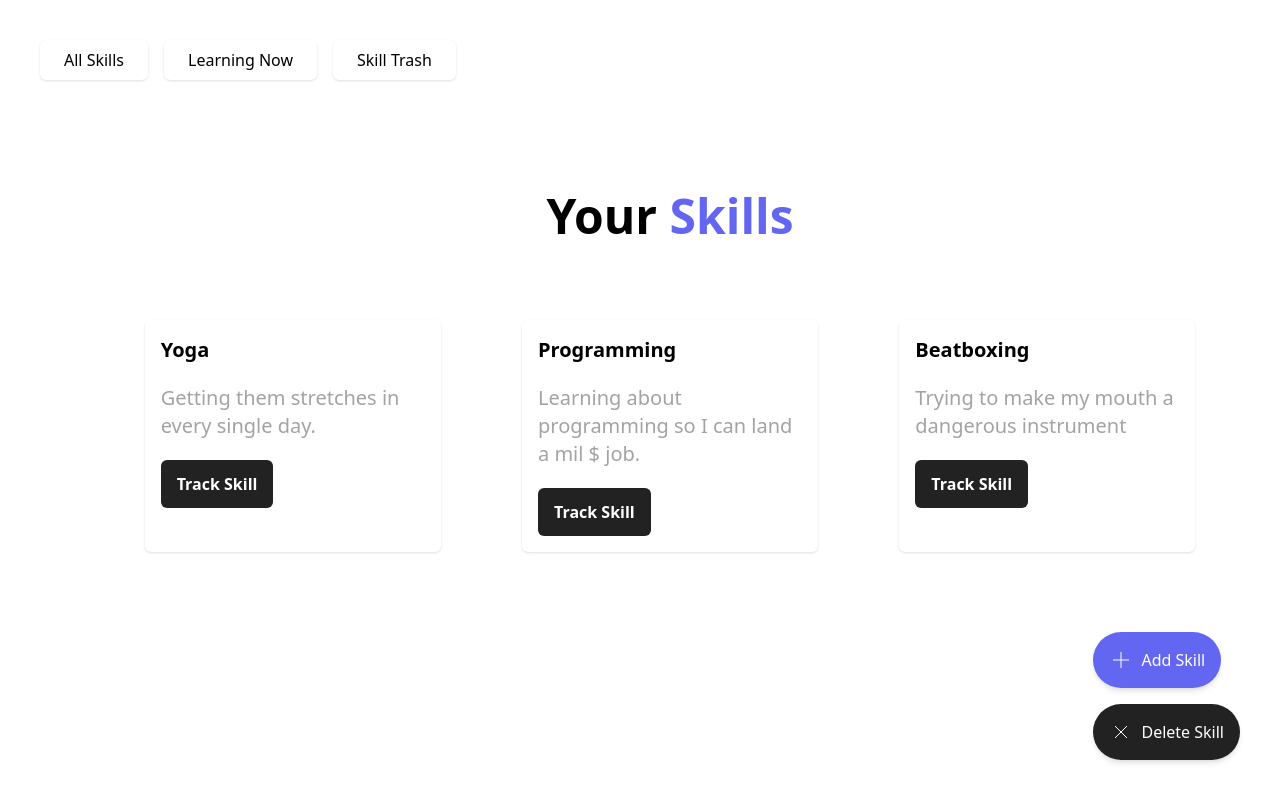
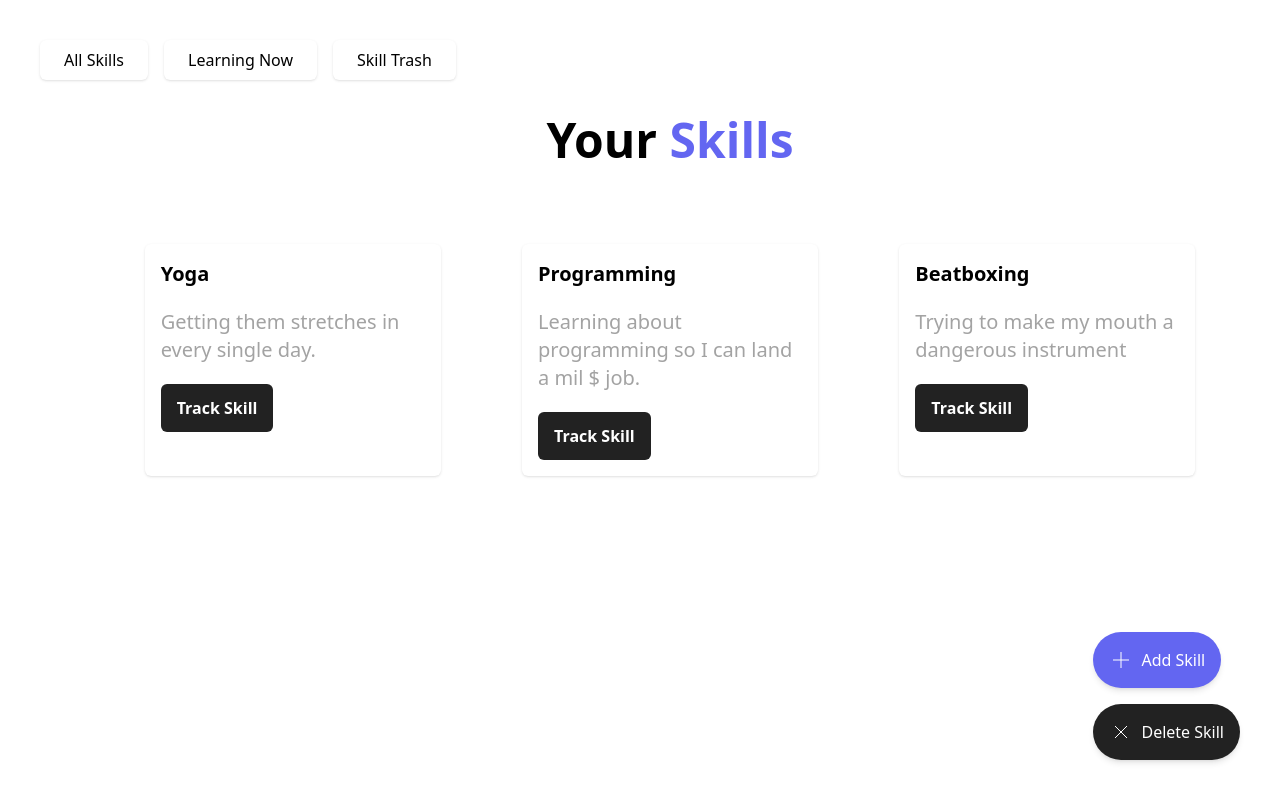
Before and after one commit to VelpCode/Skill-Slap, a website: page index.html in a window 1280 px wide. Drawn offline with Linux system fonts and the light colour scheme.

Commit message:
AAAAAAAA

```diff
--- a/index.html
+++ b/index.html
@@ -18,7 +18,7 @@
    <div class="bg-white flex flex-col pl-16 pr-1 max-md:px-5">
 
    <!-- Title -->
-   <div class = "text-indigo-500 text-5xl font-bold self-center whitespace-nowrap mt-20 max-md:text-4xl max-md:mt-10">
+   <div class = "text-indigo-500 text-5xl font-bold self-center whitespace-nowrap mt-1  0 max-md:text-4xl max-md:mt-2">
 
         <span class = "text-black">Your</span>
         <span class = "text-indigo-500">Skills</span>
```
Also changed, not shown: dist/output.css.
